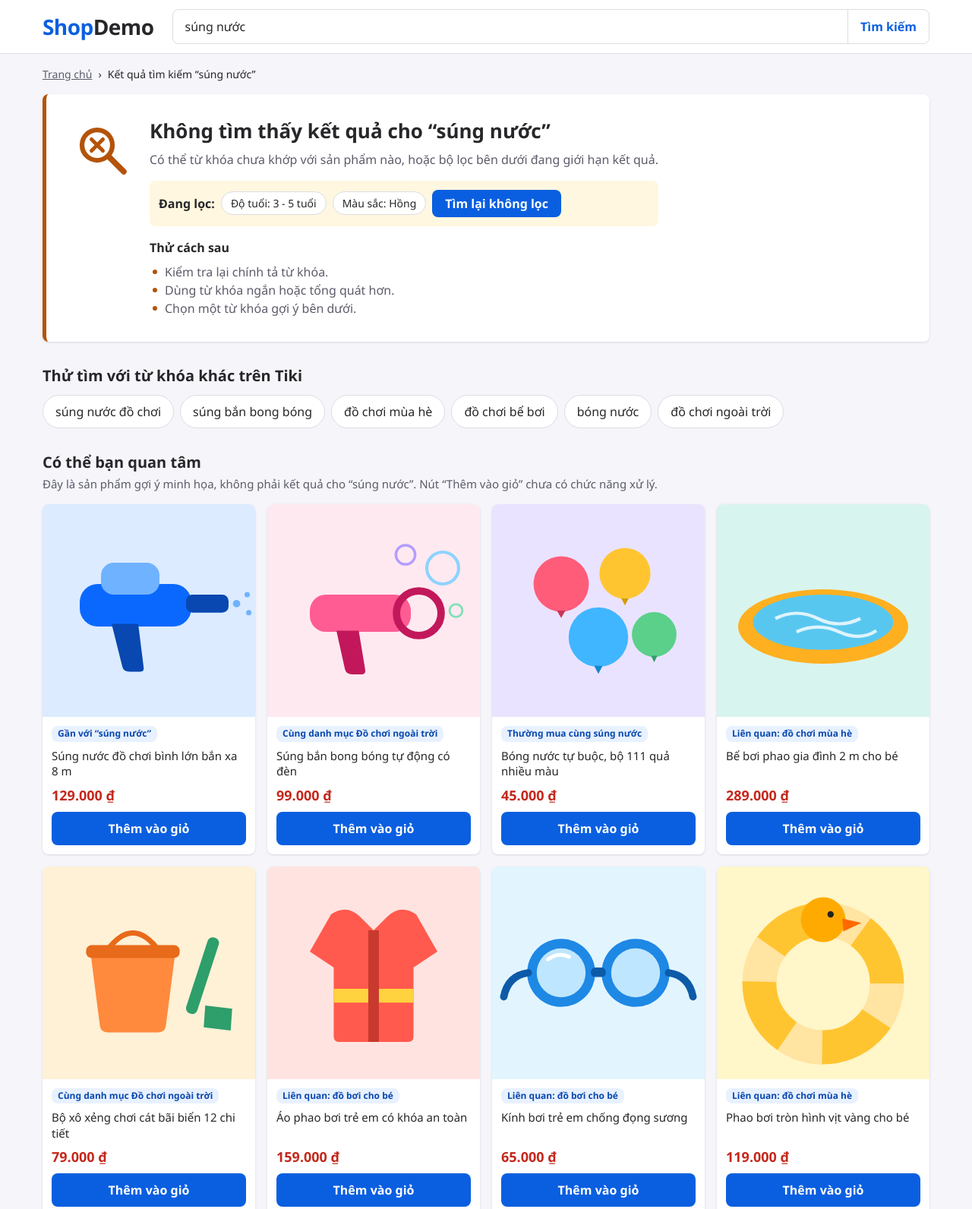
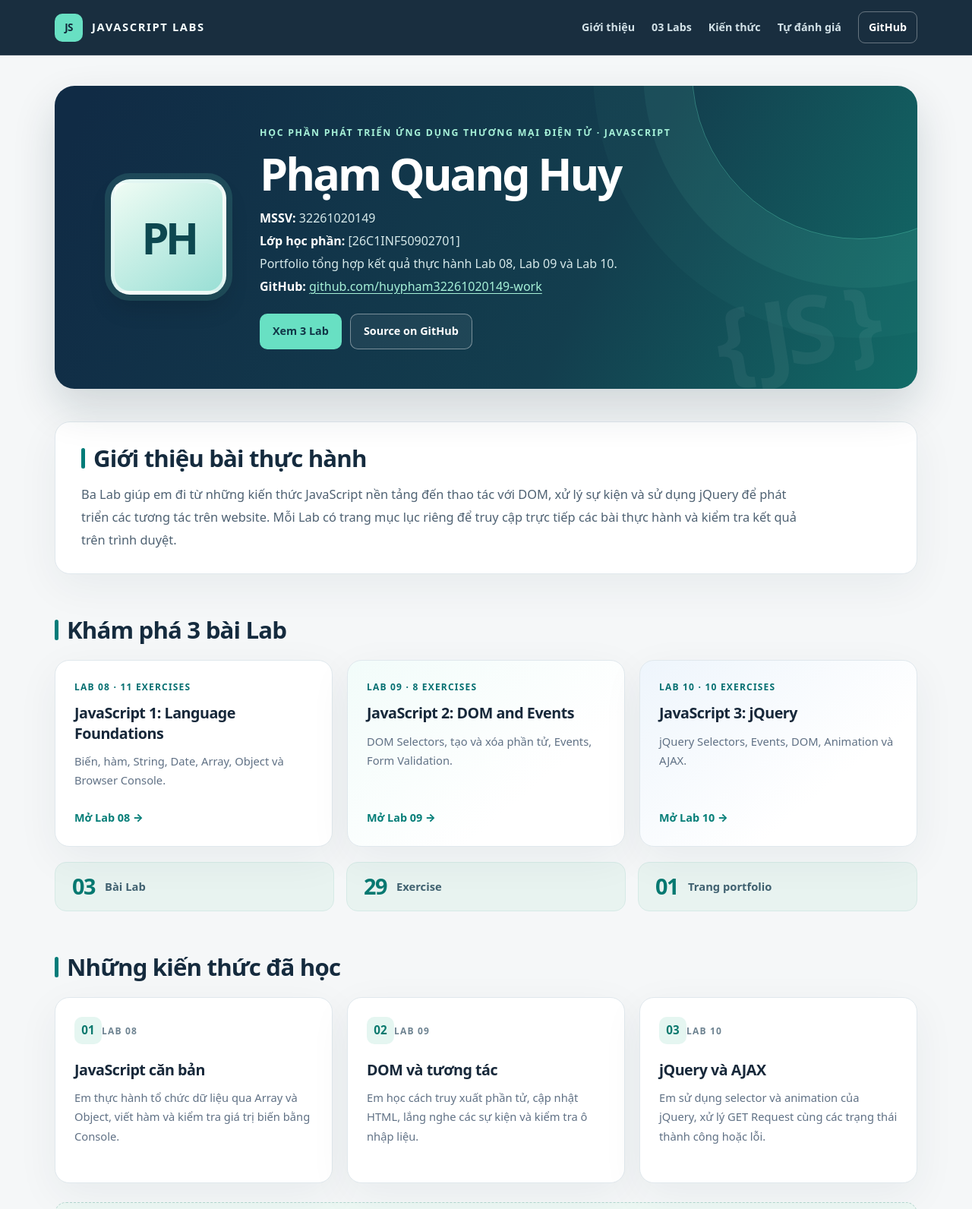
Before and after one commit to huypham32261020149-work/ecommerce-ui-improvement, a plain HTML site: page index.html in a window 1280 px wide. Shown: the top 1592 px of the page at 76% size. Drawn offline with Linux system fonts and the light colour scheme.

Commit message:
Add files via upload

```diff
--- a/index.html
+++ b/index.html
@@ -1,206 +1,136 @@
 <!DOCTYPE html>
 <html lang="vi">
 <head>
-  <!-- Google tag (gtag.js) -->
-<script async src="https://www.googletagmanager.com/gtag/js?id=G-6KFXB7NFF6"></script>
-<script>
-  window.dataLayer = window.dataLayer || [];
-  function gtag(){dataLayer.push(arguments);}
-  gtag('js', new Date());
-
-  gtag('config', 'G-6KFXB7NFF6');
-</script>
-  <meta charset="UTF-8">
-  <meta name="viewport" content="width=device-width, initial-scale=1">
-  <title>Không tìm thấy kết quả cho “súng nước” | ShopDemo</title>
-  <meta name="description" content="Trang mẫu cải tiến giao diện khi tìm kiếm không có kết quả: thông báo rõ ràng, gợi ý từ khóa và sản phẩm liên quan.">
-  <link rel="stylesheet" href="style.css">
-</head>
+<meta charset="utf-8"/>
+<meta content="width=device-width, initial-scale=1" name="viewport"/>
+<title>JavaScript Learning Portfolio | Pham Quang Huy</title>
+<meta content="#102d42" name="theme-color"/><meta content="JavaScript Learning Portfolio - Lab 08 Language Foundations, Lab 09 DOM and Events, Lab 10 jQuery." name="description"/><style>
+:root {
+  --page: #f5f7f8;
+  --text: #17283a;
+  --muted: #607185;
+  --dark: #11283b;
+  --dark-2: #183e4b;
+  --line: #e0e8ed;
+  --card: #ffffff;
+  --mint: #68e0c3;
+  --teal: #007c79;
+  --mint-soft: #e5f6f1;
+  --shadow: 0 16px 55px rgba(24,47,67,.06);
+}
+* { box-sizing: border-box; }
+html { scroll-behavior: smooth; scroll-padding-top: 100px; }
+body { margin: 0; background: var(--page); color: var(--text); font: 16px/1.7 system-ui,-apple-system,"Segoe UI",Arial,sans-serif; }
+a { color: inherit; }
+button, a { -webkit-tap-highlight-color: transparent; }
+:focus-visible { outline: 3px solid #13bfa4; outline-offset: 4px; border-radius: 4px; }
+.container { width: min(1136px,calc(100% - 48px)); margin-inline: auto; }
+.topbar { position: sticky; top: 0; z-index: 20; background: rgba(16,38,56,.96); backdrop-filter: blur(14px); color: #f6ffff; border-bottom: 1px solid rgba(255,255,255,.13); }
+.topbar .inner { display:flex; gap:24px; align-items:center; justify-content:space-between; min-height:72px; }
+.wordmark { display: inline-flex; align-items:center; gap:12px; text-decoration:none; font-size:.92rem; font-weight:850; letter-spacing:.11em; white-space:nowrap; }
+.wordmark::before { content:'JS'; display:grid; place-items:center; width:37px; height:37px; border-radius:10px; background:var(--mint); color:var(--dark); font-size:.84rem; letter-spacing:-.05em; font-weight:900; }
+nav { display:flex; align-items:center; justify-content:flex-end; flex-wrap:wrap; gap:22px; }
+nav a { color:#d3e2e8; font-size:.89rem; font-weight:640; text-decoration:none; transition:color .18s; }
+nav a:hover { color:var(--mint); }
+nav a:last-child { padding:8px 13px; border:1px solid rgba(255,255,255,.34); border-radius:9px; color:#fff; }
+main { padding: 40px 0 76px; }
+.hero { position:relative; isolation:isolate; overflow:hidden; display:grid; grid-template-columns:160px minmax(0,1fr); gap:36px; align-items:center; padding:52px clamp(28px,5.8vw,74px); border-radius:26px; color:#fff; background:linear-gradient(115deg,#102b45 4%,#133e4e 62%,#126b67 100%); box-shadow:0 25px 55px rgba(15,42,57,.16); }
+.hero::before { content:''; position:absolute; z-index:-1; width:440px; height:440px; right:-145px; top:-240px; border:1px solid rgba(108,235,200,.35); border-radius:50%; box-shadow:0 0 0 64px rgba(105,224,196,.065),0 0 0 130px rgba(105,224,196,.035); }
+.hero::after { content:'{  JS  }'; position:absolute; z-index:-1; right:5%; bottom:-27px; font-size:7.7rem; letter-spacing:-.08em; font-weight:900; color:rgba(255,255,255,.055); transform:rotate(-9deg); }
+.avatar { width:152px; height:152px; position:relative; flex:0 0 152px; display:grid; place-items:center; border:5px solid rgba(255,255,255,.6); outline:8px solid rgba(108,224,195,.15); border-radius:25px; background:linear-gradient(145deg,#effcf4,#99dfd5); color:#0d4850; font-size:3.6rem; line-height:1; letter-spacing:-.08em; font-weight:900; overflow:hidden; box-shadow:0 18px 30px rgba(0,0,0,.13); }
+.avatar img { position:absolute; inset:0; width:100%; height:100%; object-fit:cover; }
+.hero .eyebrow { margin:0 0 10px; color:#a6f1d8; font-size:.77rem; font-weight:800; text-transform:uppercase; letter-spacing:.14em; }
+.hero h1 { margin:0 0 12px; font-size:clamp(2.15rem,4.7vw,3.7rem); line-height:1.11; letter-spacing:-.05em; }
+.hero p { margin:3px 0; color:#d6e9ea; }
+.hero p strong { color:#fff; }
+.hero .hero-copy { max-width:670px; }
+.hero-actions { display:flex; flex-wrap:wrap; gap:11px; margin-top:22px; }
+.hero-actions a { display:inline-flex; min-height:42px; align-items:center; padding:10px 17px; border-radius:10px; font-weight:750; text-decoration:none; font-size:.9rem; }
+.hero-actions .primary-action { background:var(--mint); color:#113647; }
+.hero-actions .secondary-action { color:#fff; border:1px solid rgba(255,255,255,.4); background:rgba(255,255,255,.06); }
+.hero-actions a:hover { transform:translateY(-2px); transition:transform .15s; }
+.section { margin-top:54px; }
+.section>h2 { display:flex; gap:11px; align-items:center; margin:0 0 19px; color:#152b3e; font-size:clamp(1.45rem,2.6vw,1.95rem); line-height:1.28; letter-spacing:-.027em; }
+.section>h2::before { content:''; display:block; flex:0 0 5px; height:27px; border-radius:7px; background:var(--teal); }
+.section>p { max-width:950px; color:#4e6172; font-size:1.025rem; line-height:1.85; margin:0; }
+.section#about { margin-top:43px; padding:28px 34px; background:#fff; border:1px solid var(--line); border-radius:20px; box-shadow:var(--shadow); }
+.section#about h2 { margin-bottom:12px; }
+.cards { display:grid; grid-template-columns:repeat(3,minmax(0,1fr)); gap:19px; }
+.card { position:relative; min-height:210px; padding:25px; background:var(--card); border:1px solid var(--line); border-radius:19px; box-shadow:var(--shadow); }
+a.card { display:flex; flex-direction:column; text-decoration:none; transition:transform .18s,box-shadow .18s,border-color .18s; }
+a.card:hover { transform:translateY(-5px); border-color:#64c6bc; box-shadow:0 23px 42px rgba(20,66,72,.13); }
+a.card:focus-visible { outline:3px solid #17bd9e; }
+.card .num { display:inline-flex; align-self:flex-start; color:#066f71; font-size:.75rem; font-weight:850; letter-spacing:.1em; text-transform:uppercase; }
+.card h3 { margin:11px 0; font-size:1.23rem; line-height:1.34; letter-spacing:-.025em; }
+.card p { margin:0; color:var(--muted); font-size:.92rem; line-height:1.72; }
+.card .go { display:inline-flex; margin-top:auto; padding-top:24px; color:#057e78; font-size:.9rem; font-weight:800; }
+#labs .card:nth-child(2) { background:linear-gradient(140deg,#f2fcfa,#fff 68%); }
+#labs .card:nth-child(3) { background:linear-gradient(140deg,#eef5fc,#fff 68%); }
+#learning .card { min-height:245px; }
+#learning .card:before { content:'0' counter(skill); counter-increment:skill; display:inline-flex; align-items:center; justify-content:center; width:36px; height:36px; margin-bottom:10px; border-radius:10px; background:var(--mint-soft); color:#0b796e; font-weight:900; font-size:.95rem; }
+#learning .cards { counter-reset:skill; }
+#learning .card .num { color:#6e8391; }
+.kpi { display:grid; grid-template-columns:repeat(3,1fr); gap:16px; margin-top:20px; }
+.kpi div { display:flex; align-items:center; gap:13px; padding:17px 22px; background:#e8f3f0; border:1px solid #d6eae6; border-radius:15px; color:#416271; font-size:.92rem; font-weight:650; }
+.kpi strong { color:#067971; font-size:1.8rem; line-height:1; letter-spacing:-.05em; }
+.text-card { border-radius:20px; padding:31px 34px; border:1px solid var(--line); background:#fff; box-shadow:var(--shadow); }
+.text-card p { margin:0; color:#334a5d; line-height:1.95; font-size:1.02rem; }
+.reflection-note { margin-top:11px!important; color:var(--muted)!important; font-size:.83rem!important; }
+.practice-bar { margin-top:25px; padding:19px 22px; border:1px dashed #b4d7d0; border-radius:15px; background:#edf8f4; }
+.practice-bar strong { display:block; color:#126f65; margin-bottom:9px; font-size:.94rem; }
+.practice-tags { display:flex; flex-wrap:wrap; gap:9px; }
+.practice-tags span { padding:6px 11px; background:#fff; border:1px solid #cfe6df; border-radius:999px; color:#3c5965; font-size:.83rem; font-weight:650; }
+footer { border-top:1px solid var(--line); background:#fff; padding:26px 0; color:#667b88; font-size:.86rem; }
+footer .container { display:flex; justify-content:space-between; gap:15px; flex-wrap:wrap; }
+footer a { color:#0c7973; font-weight:750; text-decoration:none; }
+@media(max-width:900px) { .cards { grid-template-columns:1fr 1fr; } .cards .card:last-child:nth-child(odd) { grid-column:1/-1; } #learning .card { min-height:200px; } .hero { grid-template-columns:122px 1fr; gap:30px; } .avatar { width:120px; height:120px; font-size:2.8rem; } }
+@media(max-width:640px) { .container{width:min(100% - 30px,1136px);} .topbar .inner{gap:12px; padding-block:13px; flex-wrap:wrap;} nav{width:100%; justify-content:space-between; gap:8px; } nav a { font-size:.77rem; } nav a:last-child { padding:5px 9px; } main{padding:22px 0 46px;} .hero{grid-template-columns:1fr; gap:24px; padding:31px 22px; border-radius:20px;} .hero h1{font-size:2.25rem;} .avatar{width:112px;height:112px;} .hero::after{font-size:5rem;} .section{margin-top:38px;} .section#about{padding:23px 20px;margin-top:24px;} .cards{grid-template-columns:1fr;gap:13px;} .cards .card:last-child:nth-child(odd){grid-column:auto;} .card{min-height:unset;padding:22px;} #learning .card{min-height:unset;} .kpi{grid-template-columns:1fr; gap:9px;} .kpi div{padding:14px 18px;} .text-card{padding:23px 21px;} .section>p{font-size:.98rem;} .practice-bar{padding:16px;} }
+@media(prefers-reduced-motion:reduce) { html{scroll-behavior:auto;} *,*::before,*::after{transition:none!important;animation:none!important;} }
+</style></head>
 <body>
-  <a class="skip-link" href="#noi-dung-chinh">Bỏ qua, đến nội dung chính</a>
-
-  <!-- ===== Đầu trang: logo + ô tìm kiếm ===== -->
-  <header class="site-header">
-    <div class="container site-header__inner">
-      <a class="brand" href="#" aria-label="ShopDemo - Trang chủ">Shop<span>Demo</span></a>
-      <form class="search" role="search" action="https://tiki.vn/search" method="get">
-        <label class="visually-hidden" for="q">Tìm kiếm sản phẩm</label>
-        <input class="search__input" id="q" name="q" type="search" value="súng nước" autocomplete="off">
-        <button class="search__submit" type="submit">Tìm kiếm</button>
-      </form>
-    </div>
-  </header>
-
-  <main class="container" id="noi-dung-chinh">
-
-    <nav class="breadcrumb" aria-label="Đường dẫn">
-      <ol>
-        <li><a href="#">Trang chủ</a></li>
-        <li aria-current="page">Kết quả tìm kiếm “súng nước”</li>
-      </ol>
-    </nav>
-
-    <!-- ===== Khối A + B: Thông báo và cách khắc phục ===== -->
-    <section class="empty-state" aria-labelledby="empty-title">
-      <svg class="empty-state__icon" viewBox="0 0 64 64" width="64" height="64" aria-hidden="true" focusable="false">
-        <circle cx="28" cy="28" r="16" fill="none" stroke="currentColor" stroke-width="5"/>
-        <path d="M40 40 L56 56" stroke="currentColor" stroke-width="6" stroke-linecap="round"/>
-        <path d="M22 22 L34 34 M34 22 L22 34" stroke="currentColor" stroke-width="4" stroke-linecap="round"/>
-      </svg>
-
-      <div class="empty-state__content" role="status">
-        <h1 class="empty-state__title" id="empty-title">Không tìm thấy kết quả cho “súng nước”</h1>
-        <p class="empty-state__text">Có thể từ khóa chưa khớp với sản phẩm nào, hoặc bộ lọc bên dưới đang giới hạn kết quả.</p>
-
-        <div class="applied-filters">
-          <span class="applied-filters__label">Đang lọc:</span>
-          <ul class="applied-filters__list">
-            <li class="tag">Độ tuổi: 3 - 5 tuổi</li>
-            <li class="tag">Màu sắc: Hồng</li>
-          </ul>
-          <a class="btn btn--primary" href="https://tiki.vn/search?q=s%C3%BAng%20n%C6%B0%E1%BB%9Bc">Tìm lại không lọc</a>
-        </div>
-
-        <h2 class="tips__title">Thử cách sau</h2>
-        <ul class="tips">
-          <li>Kiểm tra lại chính tả từ khóa.</li>
-          <li>Dùng từ khóa ngắn hoặc tổng quát hơn.</li>
-          <li>Chọn một từ khóa gợi ý bên dưới.</li>
-        </ul>
-      </div>
-    </section>
-
-    <!-- ===== Khối C: Gợi ý từ khóa ===== -->
-    <section class="section" aria-labelledby="keywords-title">
-      <h2 class="section__title" id="keywords-title">Thử tìm với từ khóa khác trên Tiki</h2>
-      <ul class="chips">
-          <li><a class="chip" href="https://tiki.vn/search?q=s%C3%BAng%20n%C6%B0%E1%BB%9Bc%20%C4%91%E1%BB%93%20ch%C6%A1i">súng nước đồ chơi</a></li>
-          <li><a class="chip" href="https://tiki.vn/search?q=s%C3%BAng%20b%E1%BA%AFn%20bong%20b%C3%B3ng">súng bắn bong bóng</a></li>
-          <li><a class="chip" href="https://tiki.vn/search?q=%C4%91%E1%BB%93%20ch%C6%A1i%20m%C3%B9a%20h%C3%A8">đồ chơi mùa hè</a></li>
-          <li><a class="chip" href="https://tiki.vn/search?q=%C4%91%E1%BB%93%20ch%C6%A1i%20b%E1%BB%83%20b%C6%A1i">đồ chơi bể bơi</a></li>
-          <li><a class="chip" href="https://tiki.vn/search?q=b%C3%B3ng%20n%C6%B0%E1%BB%9Bc">bóng nước</a></li>
-          <li><a class="chip" href="https://tiki.vn/search?q=%C4%91%E1%BB%93%20ch%C6%A1i%20ngo%C3%A0i%20tr%E1%BB%9Di">đồ chơi ngoài trời</a></li>
-      </ul>
-    </section>
-
-    <!-- ===== Khối D: Sản phẩm liên quan ===== -->
-    <section class="section" aria-labelledby="suggested-title">
-      <h2 class="section__title" id="suggested-title">Có thể bạn quan tâm</h2>
-      <p class="section__note">Đây là sản phẩm gợi ý minh họa, không phải kết quả cho “súng nước”. Nút “Thêm vào giỏ” chưa có chức năng xử lý.</p>
-      <ul class="product-grid">
-          <li>
-            <article class="product-card">
-              <figure class="product-card__media">
-                <img src="images/sung-nuoc.svg" alt="Hình minh họa súng nước màu xanh" width="400" height="400" loading="lazy">
-              </figure>
-              <div class="product-card__body">
-                <p class="product-card__reason">Gần với “súng nước”</p>
-                <h3 class="product-card__name">Súng nước đồ chơi bình lớn bắn xa 8 m</h3>
-                <p class="product-card__price"><span class="visually-hidden">Giá </span>129.000 ₫</p>
-                <button class="btn btn--primary btn--block" type="button">Thêm vào giỏ</button>
-              </div>
-            </article>
-          </li>
-          <li>
-            <article class="product-card">
-              <figure class="product-card__media">
-                <img src="images/sung-bong-bong.svg" alt="Hình minh họa súng bắn bong bóng màu hồng" width="400" height="400" loading="lazy">
-              </figure>
-              <div class="product-card__body">
-                <p class="product-card__reason">Cùng danh mục Đồ chơi ngoài trời</p>
-                <h3 class="product-card__name">Súng bắn bong bóng tự động có đèn</h3>
-                <p class="product-card__price"><span class="visually-hidden">Giá </span>99.000 ₫</p>
-                <button class="btn btn--primary btn--block" type="button">Thêm vào giỏ</button>
-              </div>
-            </article>
-          </li>
-          <li>
-            <article class="product-card">
-              <figure class="product-card__media">
-                <img src="images/bong-nuoc.svg" alt="Hình minh họa các quả bóng nước nhiều màu" width="400" height="400" loading="lazy">
-              </figure>
-              <div class="product-card__body">
-                <p class="product-card__reason">Thường mua cùng súng nước</p>
-                <h3 class="product-card__name">Bóng nước tự buộc, bộ 111 quả nhiều màu</h3>
-                <p class="product-card__price"><span class="visually-hidden">Giá </span>45.000 ₫</p>
-                <button class="btn btn--primary btn--block" type="button">Thêm vào giỏ</button>
-              </div>
-            </article>
-          </li>
-          <li>
-            <article class="product-card">
-              <figure class="product-card__media">
-                <img src="images/be-boi.svg" alt="Hình minh họa bể bơi phao màu vàng" width="400" height="400" loading="lazy">
-              </figure>
-              <div class="product-card__body">
-                <p class="product-card__reason">Liên quan: đồ chơi mùa hè</p>
-                <h3 class="product-card__name">Bể bơi phao gia đình 2 m cho bé</h3>
-                <p class="product-card__price"><span class="visually-hidden">Giá </span>289.000 ₫</p>
-                <button class="btn btn--primary btn--block" type="button">Thêm vào giỏ</button>
-              </div>
-            </article>
-          </li>
-          <li>
-            <article class="product-card">
-              <figure class="product-card__media">
-                <img src="images/do-choi-cat.svg" alt="Hình minh họa xô và xẻng chơi cát" width="400" height="400" loading="lazy">
-              </figure>
-              <div class="product-card__body">
-                <p class="product-card__reason">Cùng danh mục Đồ chơi ngoài trời</p>
-                <h3 class="product-card__name">Bộ xô xẻng chơi cát bãi biển 12 chi tiết</h3>
-                <p class="product-card__price"><span class="visually-hidden">Giá </span>79.000 ₫</p>
-                <button class="btn btn--primary btn--block" type="button">Thêm vào giỏ</button>
-              </div>
-            </article>
-          </li>
-          <li>
-            <article class="product-card">
-              <figure class="product-card__media">
-                <img src="images/ao-phao.svg" alt="Hình minh họa áo phao màu đỏ" width="400" height="400" loading="lazy">
-              </figure>
-              <div class="product-card__body">
-                <p class="product-card__reason">Liên quan: đồ bơi cho bé</p>
-                <h3 class="product-card__name">Áo phao bơi trẻ em có khóa an toàn</h3>
-                <p class="product-card__price"><span class="visually-hidden">Giá </span>159.000 ₫</p>
-                <button class="btn btn--primary btn--block" type="button">Thêm vào giỏ</button>
-              </div>
-            </article>
-          </li>
-          <li>
-            <article class="product-card">
-              <figure class="product-card__media">
-                <img src="images/kinh-boi.svg" alt="Hình minh họa kính bơi màu xanh" width="400" height="400" loading="lazy">
-              </figure>
-              <div class="product-card__body">
-                <p class="product-card__reason">Liên quan: đồ bơi cho bé</p>
-                <h3 class="product-card__name">Kính bơi trẻ em chống đọng sương</h3>
-                <p class="product-card__price"><span class="visually-hidden">Giá </span>65.000 ₫</p>
-                <button class="btn btn--primary btn--block" type="button">Thêm vào giỏ</button>
-              </div>
-            </article>
-          </li>
-          <li>
-            <article class="product-card">
-              <figure class="product-card__media">
-                <img src="images/phao-vit.svg" alt="Hình minh họa phao bơi hình vịt" width="400" height="400" loading="lazy">
-              </figure>
-              <div class="product-card__body">
-                <p class="product-card__reason">Liên quan: đồ chơi mùa hè</p>
-                <h3 class="product-card__name">Phao bơi tròn hình vịt vàng cho bé</h3>
-                <p class="product-card__price"><span class="visually-hidden">Giá </span>119.000 ₫</p>
-                <button class="btn btn--primary btn--block" type="button">Thêm vào giỏ</button>
-              </div>
-            </article>
-          </li>
-      </ul>
-    </section>
-
-  </main>
-
-  <footer class="site-footer">
-    <div class="container">
-      <p>Trang mẫu phục vụ bài tập phát triển giao diện thương mại điện tử. Sản phẩm, giá và hình ảnh chỉ mang tính minh họa.</p>
-    </div>
-  </footer>
+<header class="topbar"><div class="container inner">
+<a class="wordmark" href="./">JAVASCRIPT LABS</a>
+<nav aria-label="Điều hướng"><a href="#about">Giới thiệu</a><a href="#labs">03 Labs</a><a href="#learning">Kiến thức</a><a href="#reflection">Tự đánh giá</a><a aria-label="GitHub profile - Pham Quang Huy" href="https://github.com/huypham32261020149-work" rel="noopener noreferrer" target="_blank">GitHub</a></nav>
+</div></header>
+<main class="container">
+<section class="hero" id="home">
+<div aria-label="Ảnh đại diện" class="avatar"><span aria-hidden="true">PH</span><img alt="Ảnh đại diện Phạm Quang Huy" onerror="this.remove()" src="assets/profile.jpg"/></div>
+<div class="hero-copy">
+<p class="eyebrow">Học phần Phát triển ứng dụng Thương mại điện tử · JavaScript</p>
+<h1>Phạm Quang Huy</h1>
+<p><strong>MSSV:</strong> 32261020149</p>
+<p><strong>Lớp học phần:</strong> [26C1INF50902701]</p>
+<p>Portfolio tổng hợp kết quả thực hành Lab 08, Lab 09 và Lab 10.</p>
+<p><strong>GitHub: </strong><a href="https://github.com/huypham32261020149-work/ecommerce-ui-improvement/" rel="noopener noreferrer" style="color:#a6f1d8;text-underline-offset:3px;" target="_blank">github.com/huypham32261020149-work</a></p><div class="hero-actions"><a class="primary-action" href="#labs">Xem 3 Lab</a><a class="secondary-action" href="https://github.com/huypham32261020149-work/ecommerce-ui-improvement" rel="noopener noreferrer" target="_blank">Source on GitHub</a></div></div>
+</section>
+<section class="section" id="about">
+<h2>Giới thiệu bài thực hành</h2>
+<p>Ba Lab giúp em đi từ những kiến thức JavaScript nền tảng đến thao tác với DOM, xử lý sự kiện và sử dụng jQuery để phát triển các tương tác trên website. Mỗi Lab có trang mục lục riêng để truy cập trực tiếp các bài thực hành và kiểm tra kết quả trên trình duyệt.</p>
+</section>
+<section class="section" id="labs">
+<h2>Khám phá 3 bài Lab</h2>
+<div class="cards">
+<a class="card" href="Lab08/"><span class="num">LAB 08 · 11 EXERCISES</span><h3>JavaScript 1: Language Foundations</h3><p>Biến, hàm, String, Date, Array, Object và Browser Console.</p><span class="go">Mở Lab 08 →</span></a>
+<a class="card" href="Lab09/"><span class="num">LAB 09 · 8 EXERCISES</span><h3>JavaScript 2: DOM and Events</h3><p>DOM Selectors, tạo và xóa phần tử, Events, Form Validation.</p><span class="go">Mở Lab 09 →</span></a>
+<a class="card" href="Lab10/"><span class="num">LAB 10 · 10 EXERCISES</span><h3>JavaScript 3: jQuery</h3><p>jQuery Selectors, Events, DOM, Animation và AJAX.</p><span class="go">Mở Lab 10 →</span></a>
+</div>
+<div class="kpi"><div><strong>03</strong>Bài Lab</div><div><strong>29</strong>Exercise</div><div><strong>01</strong>Trang portfolio</div></div>
+</section>
+<section class="section" id="learning">
+<h2>Những kiến thức đã học</h2>
+<div class="cards">
+<div class="card"><span class="num">Lab 08</span><h3>JavaScript căn bản</h3><p>Em thực hành tổ chức dữ liệu qua Array và Object, viết hàm và kiểm tra giá trị biến bằng Console.</p></div>
+<div class="card"><span class="num">Lab 09</span><h3>DOM và tương tác</h3><p>Em học cách truy xuất phần tử, cập nhật HTML, lắng nghe các sự kiện và kiểm tra ô nhập liệu.</p></div>
+<div class="card"><span class="num">Lab 10</span><h3>jQuery và AJAX</h3><p>Em sử dụng selector và animation của jQuery, xử lý GET Request cùng các trạng thái thành công hoặc lỗi.</p></div>
+</div>
+<div class="practice-bar"><strong>Ứng dụng cho website TMĐT</strong><div class="practice-tags"><span>Registration form validation</span><span>Product content updates</span><span>Cart interactions</span><span>Image preview</span><span>GET requests &amp; loading states</span></div></div></section>
+<section class="section" id="reflection">
+<h2>Tự đánh giá quá trình học tập</h2>
+<div class="text-card">
+<p>Qua ba bài Lab, em hiểu rõ hơn cách JavaScript tạo ra những tương tác mà HTML và CSS không thể tự xử lý. Lab 08 giúp em củng cố cách sử dụng biến, hàm, mảng và đối tượng. Sang Lab 09, em thấy việc thao tác DOM và kiểm tra biểu mẫu rất gần với những chức năng thường có trên website thương mại điện tử. Lab 10 giúp em làm quen với jQuery, các hiệu ứng chuyển động và cách lấy dữ liệu bằng GET Request. Phần em gặp khó khăn nhất là kiểm tra lỗi khi mã JavaScript chạy không đúng thời điểm hoặc request thất bại. Sau bài thực hành, em muốn tiếp tục cải thiện kỹ năng đọc Console và tổ chức mã rõ ràng hơn.</p>
+</div>
+</section>
+</main>
+<footer><div class="container">Phạm Quang Huy · JavaScript Labs · Học phần Phát triển ứng dụng TMĐT<a href="https://github.com/huypham32261020149-work" rel="noopener noreferrer" target="_blank">GitHub Profile</a></div></footer>
 </body>
 </html>
```
Also changed, not shown: README.md.
